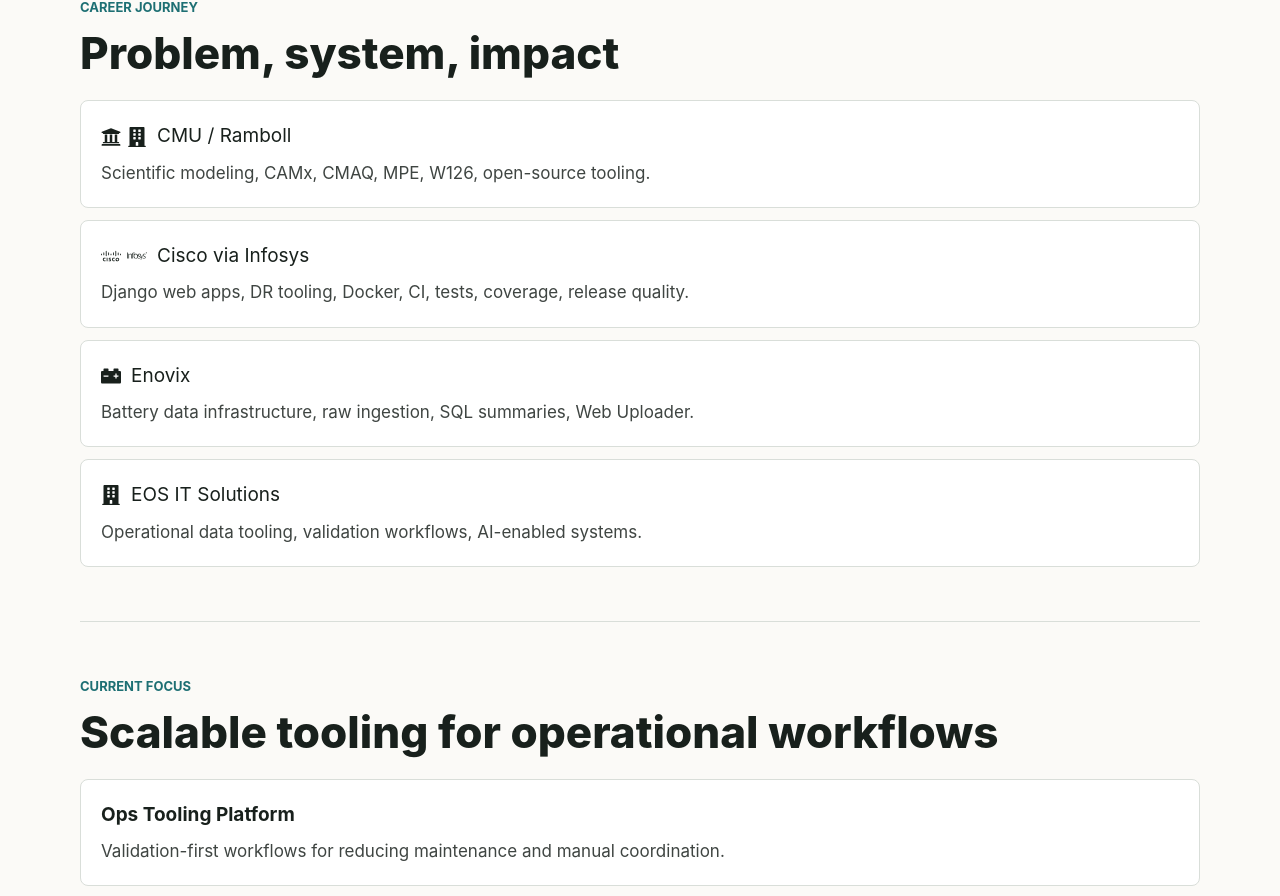
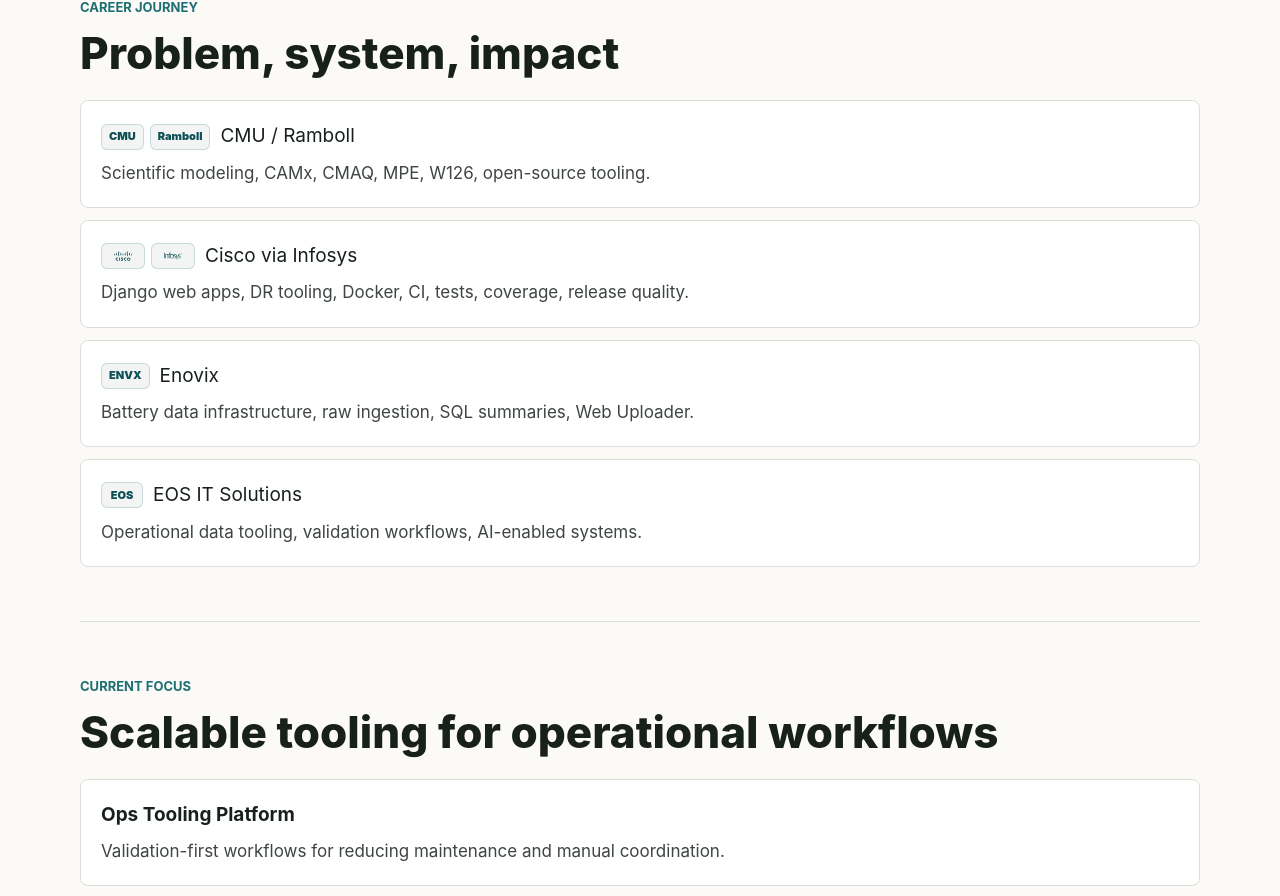
Before and after one commit to jaegunjung/jaegunjung.github.io, a React (Vite) app: page / in a window 1280 px wide. Shown: the part 1000-1896 px from the top of the page. Built offline with nearby package versions, Linux system fonts and the light colour scheme.

Commit message:
Refine journey organization marks

```diff
--- a/src/App.css
+++ b/src/App.css
@@ -208,12 +208,29 @@
   align-items: center;
   gap: 6px;
   margin-bottom: 0 !important;
-  color: var(--accent-strong);
 }
 
-.org-icon-list svg {
-  width: 20px;
-  height: 20px;
+.org-mark {
+  display: inline-flex !important;
+  min-width: 42px;
+  height: 26px;
+  margin-bottom: 0 !important;
+  align-items: center;
+  justify-content: center;
+  border: 1px solid rgba(29, 111, 115, 0.2);
+  border-radius: 6px;
+  padding: 0 7px;
+  color: var(--accent-strong) !important;
+  background: var(--surface-muted);
+  font-size: 11px !important;
+  font-weight: 900;
+  line-height: 1;
+  letter-spacing: 0;
+}
+
+.org-mark svg {
+  width: 28px;
+  height: 18px;
   flex: 0 0 auto;
 }
 
--- a/src/App.jsx
+++ b/src/App.jsx
@@ -11,7 +11,7 @@
 } from 'react-icons/si'
 import { BiSolidBarChartAlt2 } from 'react-icons/bi'
 import { DiSpark } from 'react-icons/di'
-import { FaAws, FaBuilding, FaCarBattery, FaDatabase, FaUniversity } from 'react-icons/fa'
+import { FaAws, FaDatabase } from 'react-icons/fa'
 import './App.css'
 
 const projects = [
@@ -198,25 +198,25 @@
     slug: 'cmu-ramboll',
     title: 'CMU / Ramboll',
     body: 'Scientific modeling, CAMx, CMAQ, MPE, W126, open-source tooling.',
-    icons: [FaUniversity, FaBuilding],
+    marks: [{ label: 'CMU' }, { label: 'Ramboll' }],
   },
   {
     slug: 'cisco',
     title: 'Cisco via Infosys',
     body: 'Django web apps, DR tooling, Docker, CI, tests, coverage, release quality.',
-    icons: [SiCisco, SiInfosys],
+    marks: [{ Icon: SiCisco }, { Icon: SiInfosys }],
   },
   {
     slug: 'enovix',
     title: 'Enovix',
     body: 'Battery data infrastructure, raw ingestion, SQL summaries, Web Uploader.',
-    icons: [FaCarBattery],
+    marks: [{ label: 'ENVX' }],
   },
   {
     slug: 'meta',
     title: 'EOS IT Solutions',
     body: 'Operational data tooling, validation workflows, AI-enabled systems.',
-    icons: [FaBuilding],
+    marks: [{ label: 'EOS' }],
   },
 ]
 
@@ -428,7 +428,7 @@
         <p className="eyebrow">Career Journey</p>
         <h2>Problem, system, impact</h2>
         <div className="timeline">
-          {journey.map(({ slug, title, body, icons }) => (
+          {journey.map(({ slug, title, body, marks }) => (
             <article className="timeline-entry" key={slug}>
               <button
                 className="timeline-item"
@@ -438,8 +438,10 @@
               >
                 <span className="timeline-title">
                   <span className="org-icon-list" aria-hidden="true">
-                    {icons.map((Icon, index) => (
-                      <Icon key={`${slug}-${index}`} />
+                    {marks.map(({ Icon, label }, index) => (
+                      <span className="org-mark" key={`${slug}-${index}`}>
+                        {Icon ? <Icon /> : label}
+                      </span>
                     ))}
                   </span>
                   {title}
```
